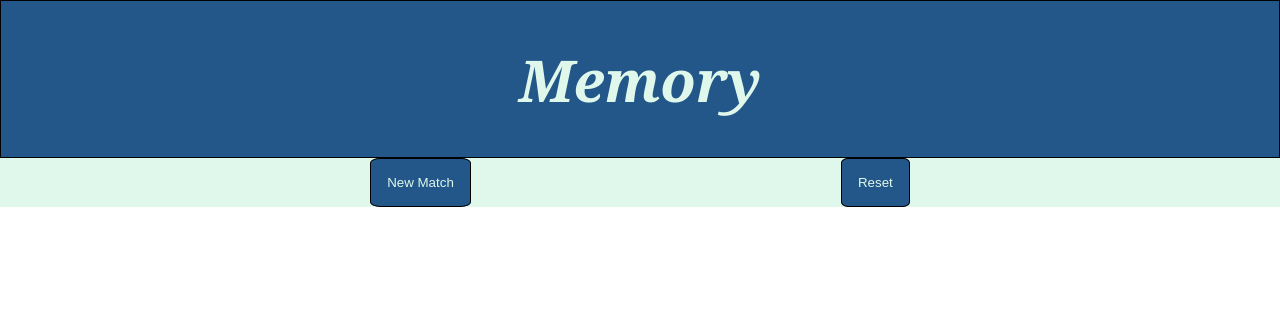
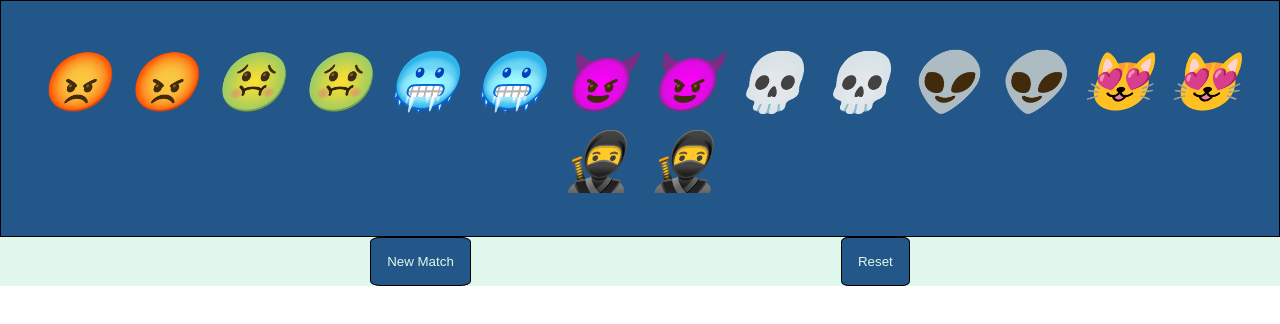
Before and after one commit to indiano881/memory, a plain HTML site: page index.html in a window 1280 px wide. Drawn offline with Linux system fonts and the light colour scheme.

Commit message:
emojis fixed

```diff
--- a/memory.js
+++ b/memory.js
@@ -0,0 +1,19 @@
+const emojis= [
+    String.fromCodePoint(0x1F621),
+    String.fromCodePoint(0x1F621),
+    String.fromCodePoint(0x1F922),
+    String.fromCodePoint(0x1F922),
+    String.fromCodePoint(0x1F976),
+    String.fromCodePoint(0x1F976),
+    String.fromCodePoint(0x1F608),
+    String.fromCodePoint(0x1F608),
+    String.fromCodePoint(0x1F480),
+    String.fromCodePoint(0x1F480),
+    String.fromCodePoint(0x1F47D),
+    String.fromCodePoint(0x1F47D),
+    String.fromCodePoint(0x1F63B),
+    String.fromCodePoint(0x1F63B),
+    String.fromCodePoint(0x1F977),
+    String.fromCodePoint(0x1F977)
+];
+document.querySelector("h1").innerHTML= emojis.join(" ");
--- a/style.css
+++ b/style.css
@@ -1,3 +1,12 @@
+@font-face {
+    font-family: "emoji";
+    src: url(./tipography/NotoColorEmoji-Regular.woff);
+}
+@font-face {
+    font-family: "tilt-neon";
+    src: url(./tipography/NotoColorEmoji-Regular.woff2);
+}
+
 :root {
     --primary-color:#235789;
     --secondary-color: #DFF8EB;
```
Also changed, not shown: 2 other files.
